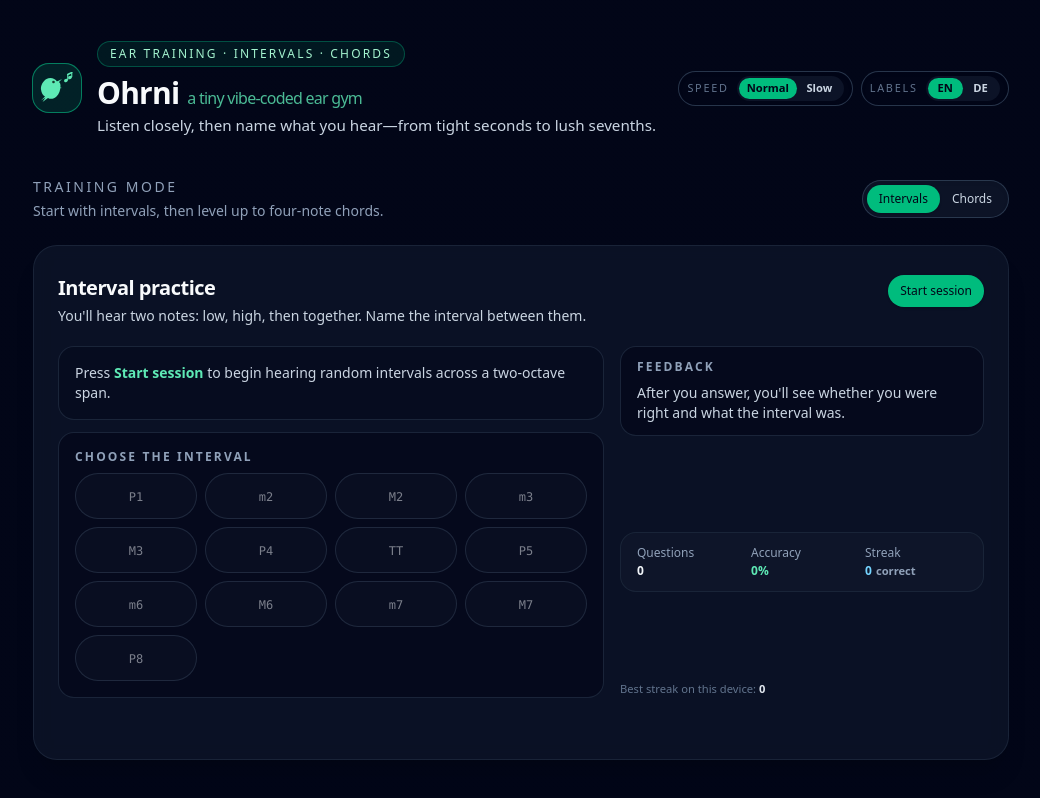
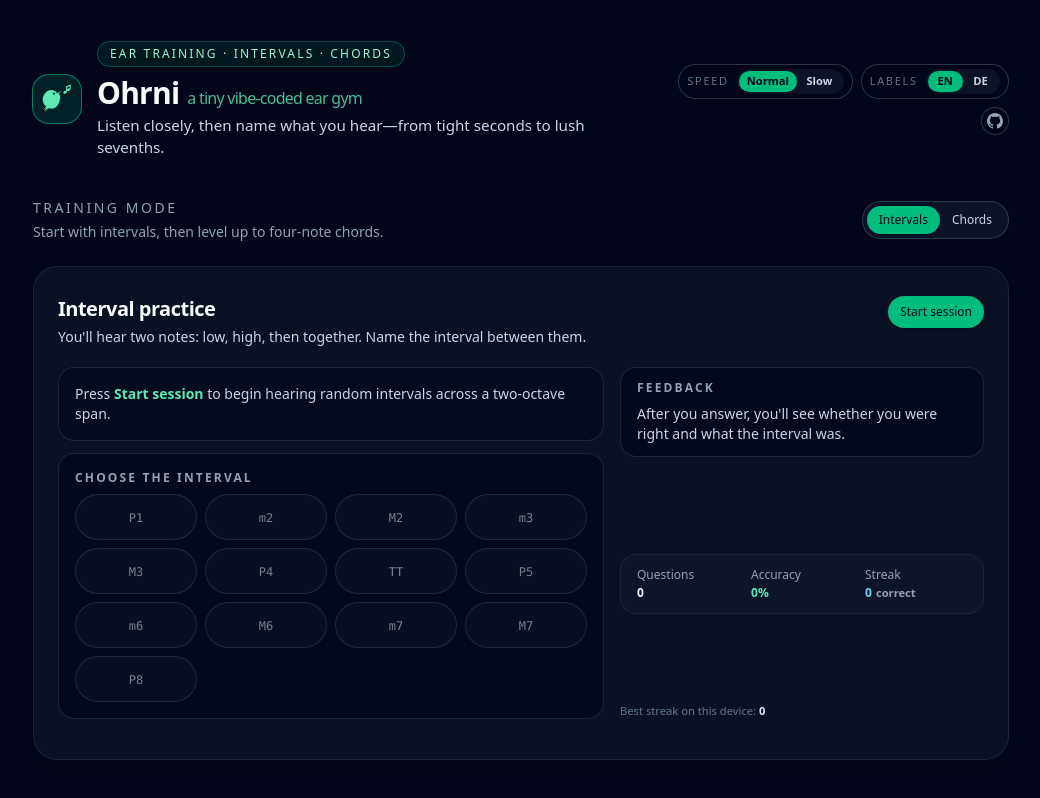
Before and after one commit to JupiterPi/ohrni, a React (Vite) app: page / in a window 1280 px wide. Shown: the whole page, without its empty margins (119-1159 px from the left). Built offline with nearby package versions, Linux system fonts and the light colour scheme.

Commit message:
ui: fix app icon ratio, add GitHub link

```diff
--- a/src/components/Header.tsx
+++ b/src/components/Header.tsx
@@ -20,9 +20,27 @@
           </p>
         </div>
       </div>
-      <div className="flex flex-wrap justify-start gap-2 md:justify-end">
+      <div className="flex flex-wrap items-center justify-start gap-2 md:justify-end">
         <PlaySpeedToggle />
         <LabelLanguageToggle />
+        <a
+          href="https://github.com/JupiterPi/ohrni"
+          target="_blank"
+          rel="noopener noreferrer"
+          aria-label="View source on GitHub"
+          className="inline-flex h-7 w-7 items-center justify-center rounded-full border border-slate-700/80 bg-slate-950/80 text-slate-400 shadow-inner transition-colors hover:border-slate-500 hover:text-slate-200"
+        >
+          <svg viewBox="0 0 16 16" fill="currentColor" className="h-4 w-4" aria-hidden="true">
+            <path d="M8 0C3.58 0 0 3.58 0 8c0 3.54 2.29 6.53 5.47 7.59.4.07.55-.17.55-.38
+              0-.19-.01-.82-.01-1.49-2.01.37-2.53-.49-2.69-.94-.09-.23-.48-.94-.82-1.13
+              -.28-.15-.68-.52-.01-.53.63-.01 1.08.58 1.23.82.72 1.21 1.87.87 2.33.66
+              .07-.52.28-.87.51-1.07-1.78-.2-3.64-.89-3.64-3.95 0-.87.31-1.59.82-2.15
+              -.08-.2-.36-1.02.08-2.12 0 0 .67-.21 2.2.82.64-.18 1.32-.27 2-.27
+              .68 0 1.36.09 2 .27 1.53-1.04 2.2-.82 2.2-.82.44 1.1.16 1.92.08 2.12
+              .51.56.82 1.27.82 2.15 0 3.07-1.87 3.75-3.65 3.95.29.25.54.73.54 1.48
+              0 1.07-.01 1.93-.01 2.2 0 .21.15.46.55.38A8.013 8.013 0 0016 8c0-4.42-3.58-8-8-8z"/>
+          </svg>
+        </a>
       </div>
     </header>
   );
--- a/src/components/Logo.tsx
+++ b/src/components/Logo.tsx
@@ -1,10 +1,10 @@
 export function Logo() {
   return (
-    <div className="flex h-12 w-12 items-center justify-center rounded-2xl bg-emerald-500/15 ring-1 ring-emerald-400/40 shadow-[0_0_0_1px_rgba(16,185,129,0.35)]">
+    <div className="flex h-12 w-12 shrink-0 items-center justify-center rounded-2xl bg-emerald-500/15 ring-1 ring-emerald-400/40 shadow-[0_0_0_1px_rgba(16,185,129,0.35)]">
       <svg
         viewBox="0 0 72 64"
         aria-hidden="true"
-        className="h-8 w-9 text-emerald-300"
+        className="h-8 w-8 text-emerald-300"
       >
         {/* Bird body + head — single organic silhouette */}
         <path
```
